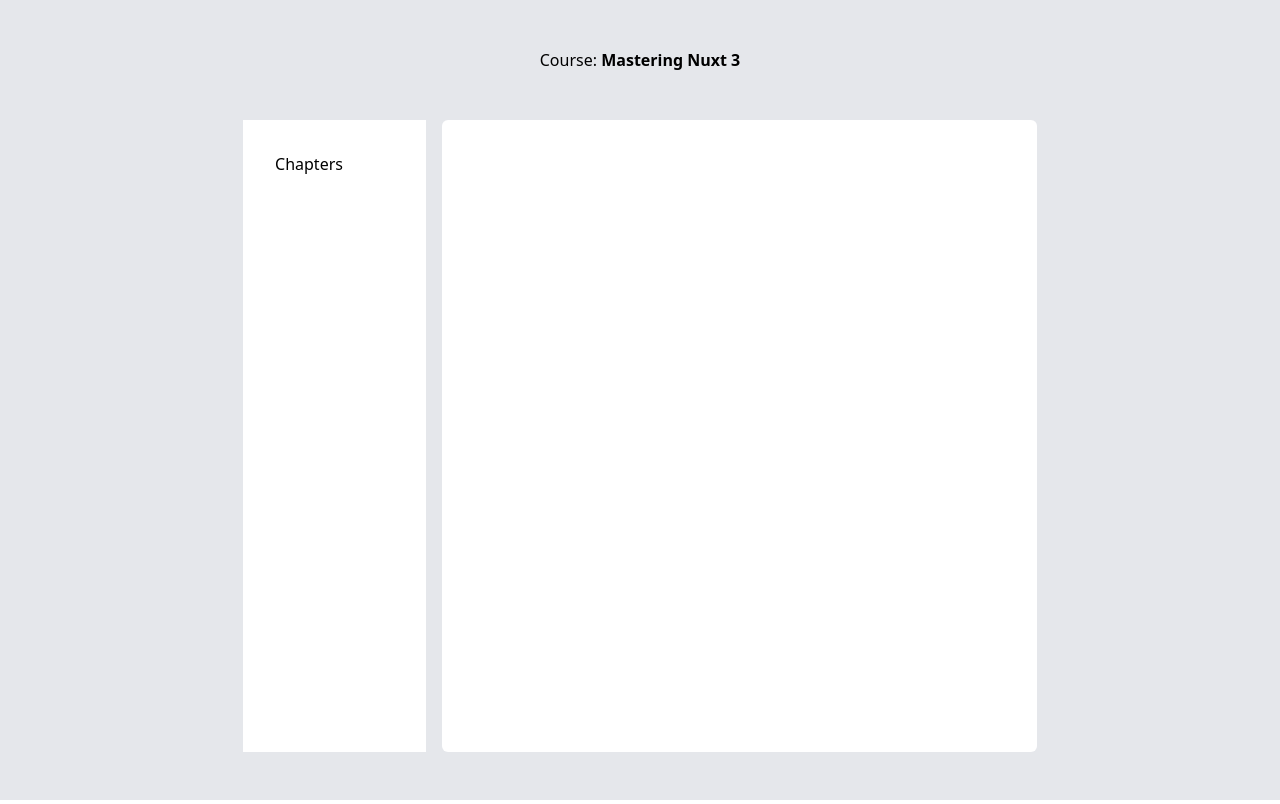
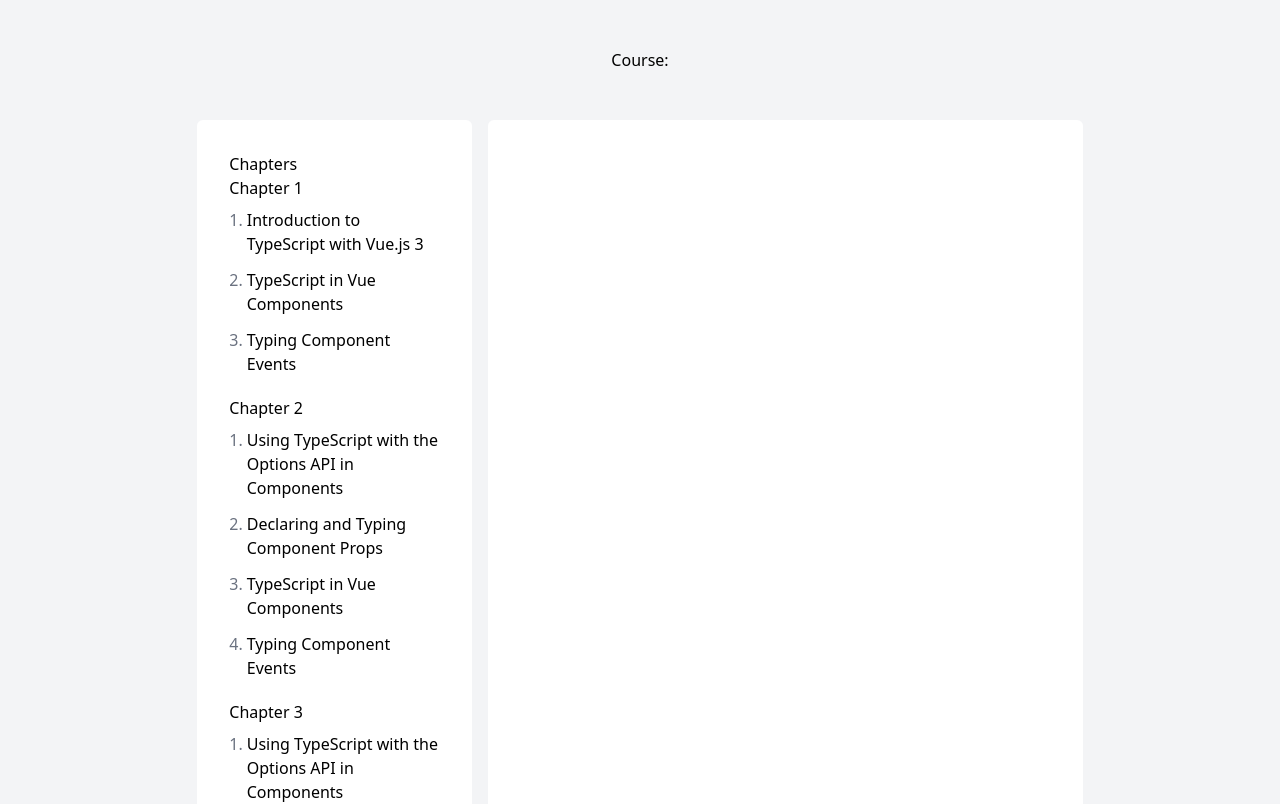
Before and after one commit to dcmallett/mastering-nuxt-video-website, a Nuxt app: page / in a window 1280 px wide. Shown: the top 804 px of the page. Built offline with nearby package versions, Linux system fonts and the light colour scheme.

Commit message:
add chapters and lessons using v-for

```diff
--- a/pages/course.vue
+++ b/pages/course.vue
@@ -1,18 +1,36 @@
 <template>
-  <div class="p-12 bg-gray-200 w-full h-full min-h-screen flex flex-col items-center">
+  <div
+    class="p-12 bg-gray-100 w-full h-full min-h-screen flex flex-col items-center"
+  >
   <div class="prose mb-12">
     <h1>
       <span class="font-medium">
         Course:
-          <span class="font-bold">Mastering Nuxt 3</span>
       </span>
     </h1>
   </div>
 
   <div class="flex flex-row justify-center flex-grow">
-      <div class="prose mr-4 p-8 bg-white roudned-md min-w-[20ch] flex flex-col">
+    <div class="prose mr-4 p-8 bg-white rounded-md min-w-[20ch] max-w-[30ch] flex flex-col">
       <h3>Chapters</h3>
-        <!-- all lessons for the course are listed here -->
+      <div
+        class="space-y-1 mb-4 flex flex-col"
+        v-for="chapter in chapters"
+        :key="chapter.slug"
+      >
+      <h4>{{ chapter.title }}</h4>
+      <NuxtLink
+        v-for="(lesson, index) in chapter.lessons"
+        :key="lesson.slug"
+        class="flex flex-row space-x-1 no-underline prose-sm font-normal py-1 px-4 -mx-4"
+        :to="`/course/chapter/${chapter.slug}/lessons/${lesson.slug}`"
+      >
+        <span class="text-gray-500">
+          {{ index + 1 }}.
+        </span>
+        <span>{{ lesson.title }}</span>
+      </NuxtLink>
+    </div>
     </div>
     <div class="prose p-12 bg-white rounded-md w-[65ch]">
         <NuxtPage />
@@ -20,3 +38,9 @@
   </div>
   </div>
 </template>
+
+<script setup>
+import { useCourse } from '@/composable/useCourse'
+
+const { chapters } = useCourse();
+</script>
```
Lines whose indentation alone changed are shown as unchanged.
